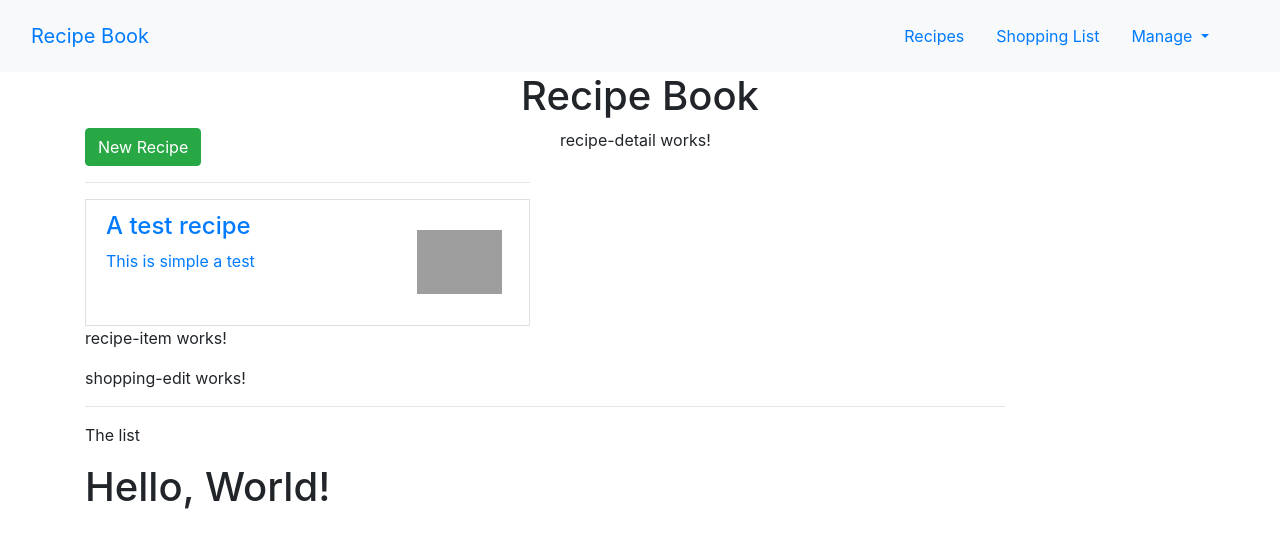
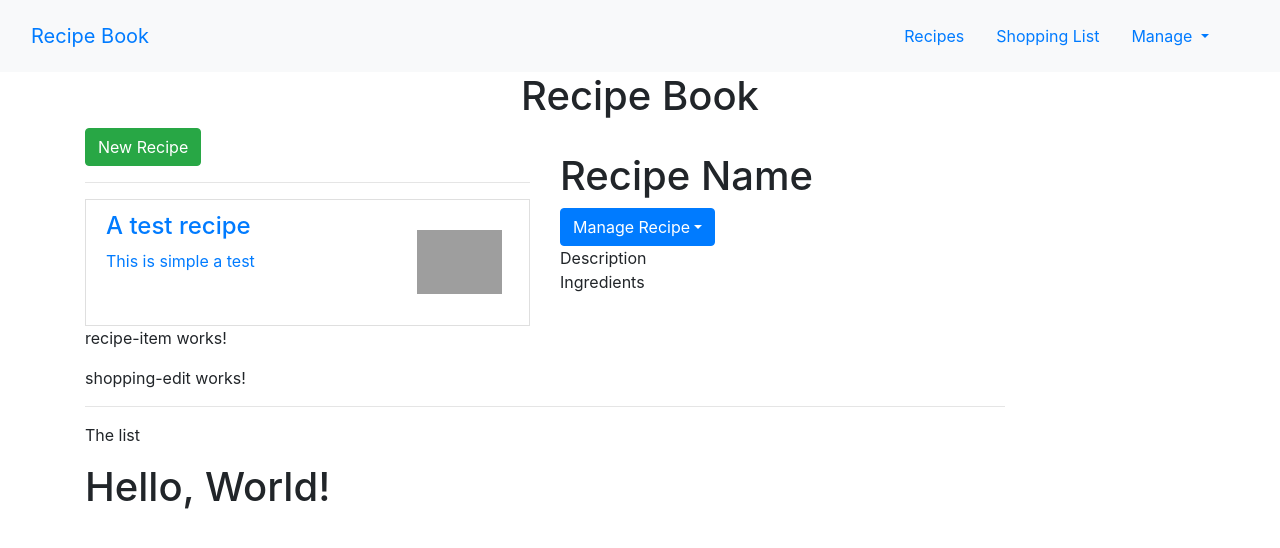
Before and after one commit to shekhardixit/Angular-Project1, an Angular app: page / in a window 1280 px wide. Shown: the top 548 px of the page. Built offline with nearby package versions, Linux system fonts and the light colour scheme; grey boxes are pictures that could not be loaded.

Commit message:
Displaying Recipe Details

```diff
--- a/src/app/recipes/recipe-detail/recipe-detail.component.html
+++ b/src/app/recipes/recipe-detail/recipe-detail.component.html
@@ -1 +1,32 @@
-<p>recipe-detail works!</p>
+<div class="row">
+    <div class="col-lg-12">
+        <img src="" alt="" class="img-fluid">
+    </div>
+</div>
+<div class="row">
+    <div class="col-lg-12">
+        <h1>Recipe Name</h1>
+    </div>
+</div>
+<div class="row">
+    <div class="col-lg-12">
+        <div class="btn-group">
+            <button type="button" class="btn btn-primary dropdown-toggle">Manage Recipe</button>
+            <ul class="dropdown-menu">
+                <li><a class="dropdown-item" href="#">Add ingredients to Shopping List</a></li>
+                <li><a class="dropdown-item" href="#">Edit Recipe</a></li>
+                <li><a class="dropdown-item" href="#">Delete Recipe</a></li>
+            </ul>
+        </div>
+    </div>
+</div>
+<div class="row">
+    <div class="col-lg-12">
+        Description
+    </div>
+</div>
+<div class="row">
+    <div class="col-lg-12">
+        Ingredients
+    </div>
+</div>
```
